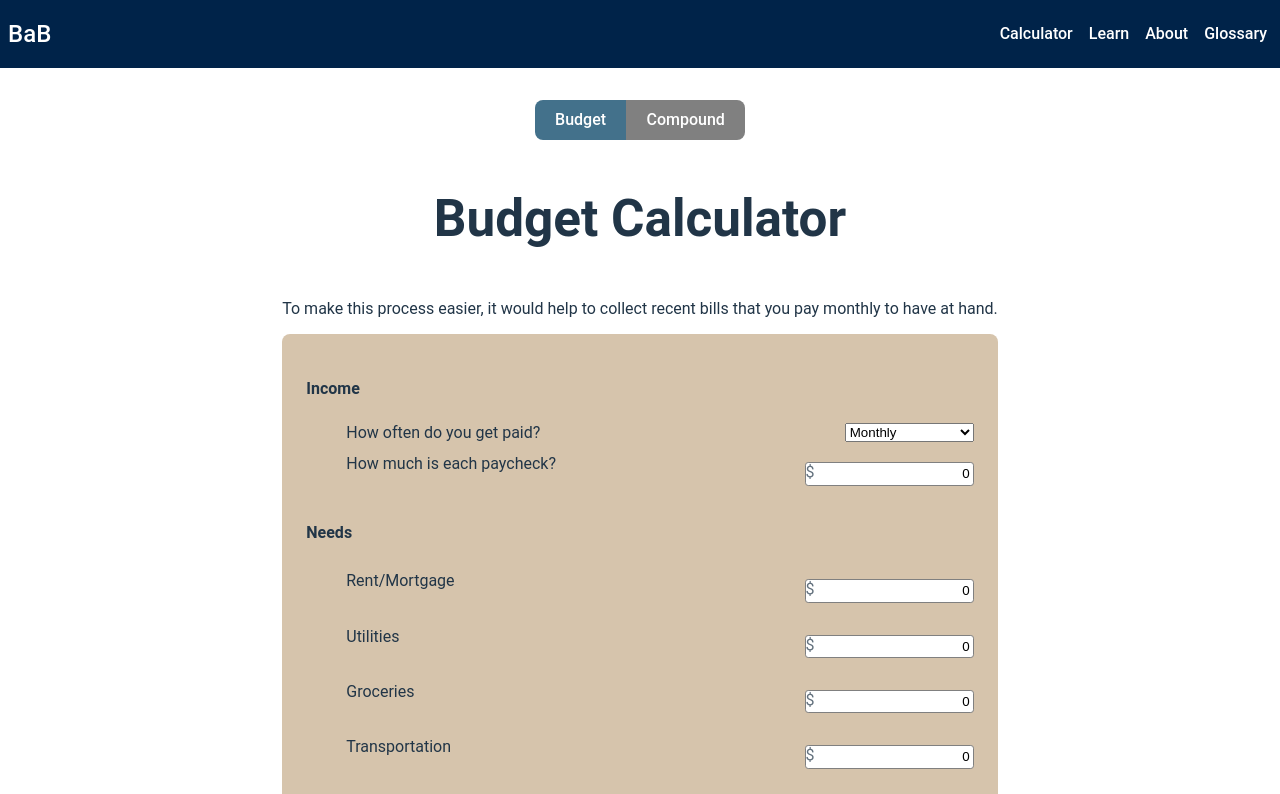
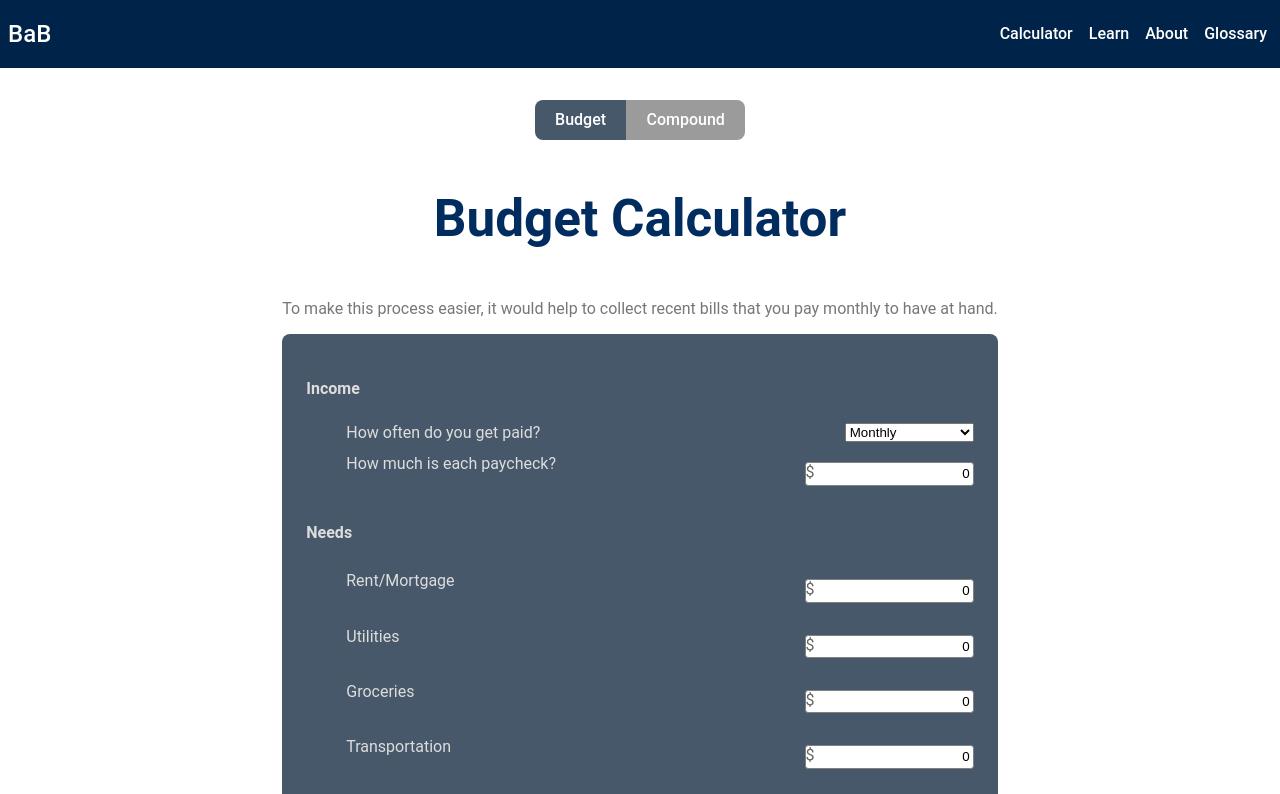
Before and after one commit to doanaminh/build-a-budget, a React (Vite) app in the folder client/: page /calculator in a window 1280 px wide. Shown: the top 794 px of the page. Built offline with nearby package versions, Linux system fonts and the light colour scheme; a web font is replaced by a local one.

Commit message:
Changed colors for calculator pages

```diff
--- a/client/src/App.css
+++ b/client/src/App.css
@@ -49,12 +49,14 @@ PAGES
   min-height: 79vh;
 }
 .Calculator h1 {
+  color: #002c5f;
   text-align: center;
 }
 .Calculator form {
-  background-color: #d6c4ac;
+  background-color: #47586A;
   padding: 1.5rem;
   border-radius: .5rem;
+  color: #DDDDDD;
 }
 .Calculator ul {
   list-style: none;
@@ -72,7 +74,7 @@ PAGES
 }
 .slider button {
   color: white;
-  background-color: grey;
+  background-color: rgb(155, 155, 155);
 }
 .sliderButton1 {
   border-top-right-radius: 0;
@@ -83,10 +85,14 @@ PAGES
   border-bottom-left-radius: 0;
 }
 .on {
-  background-color: #43718b !important;
+  background-color: #47586A !important;
 }
 .Budget, .Compound {
   padding-top: 0;
+}
+.Budget p, .Compound p {
+  color: #777777;
+  text-align: center;
 }
 
 /*
@@ -119,8 +125,8 @@ PAGES
   flex-direction: column;
   justify-content: space-between;
 }
-.Home h3, .Home h4 {
-  color: #47586A;
+.Home h3, .Home h4, .homePanel h3 {
+  color: #002c5f;
 }
 
 /*
@@ -154,7 +160,6 @@ main h1 {
 }
 .homePanel h3 {
   font-size: 2rem;
-  color: #47586A;
 }
 
 /*
@@ -270,7 +275,7 @@ main h1 {
   color: #777777;
 }
 .body h3, .body h4 {
-  color: #47586A;
+  color: #002c5f;
 }
 .body a {
   color: #957C3D;
--- a/client/src/components/CalculatorSlider.css
+++ b/client/src/components/CalculatorSlider.css
@@ -16,5 +16,5 @@
     border-bottom-left-radius: 0;
 }
 .on {
-    background-color: #43718b !important;
+    background-color: #887849 !important;
 }
--- a/client/src/components/InputField.css
+++ b/client/src/components/InputField.css
@@ -17,6 +17,7 @@
 .inputBox {
   display: flex;
   justify-content: end;
+  color: black;
 }
 .inputArea:focus {
   border: 1px solid transparent;
@@ -40,12 +41,13 @@
 .input .symbol {
   background-color: transparent;
   position: absolute;
-  opacity: 70%;
+  opacity: 60%;
 }
 .years input, .percent input {
   text-align: start;
 }
 .percent .symbol {
+  color: black;
   width: 0;
   position: relative;
   left: 150px;
--- a/client/src/components/Modal.css
+++ b/client/src/components/Modal.css
@@ -18,7 +18,7 @@
     align-items: center;
     color: white;
     border-radius: .5rem;
-    background-color: #43718B;
+    background-color: #002c5f;
     padding: 0 .9rem;
     padding-bottom: 1rem;
     overflow: scroll;
@@ -33,9 +33,15 @@
     flex-direction: column;
     justify-content: space-between;
 }
+.budgetBreakdown p {
+    color: white;
+}
 .modalButton {
     background-color: transparent;
     color: white;
+}
+.modalButton:hover {
+    color: #957C3D;
 }
 .modalButton2 {
     text-align: center;
--- a/client/src/components/Modal.tsx
+++ b/client/src/components/Modal.tsx
@@ -33,7 +33,7 @@ const Modal: React.FC<Props> = ({
   return (
     <>
       <Button
-        backgroundColor="#43718b"
+        backgroundColor="#887849"
         color="white"
         fontSize="1rem"
         height="3rem"
```
Also changed, not shown: client/src/components/CalculatorSlider.tsx (+12 -9 lines).
